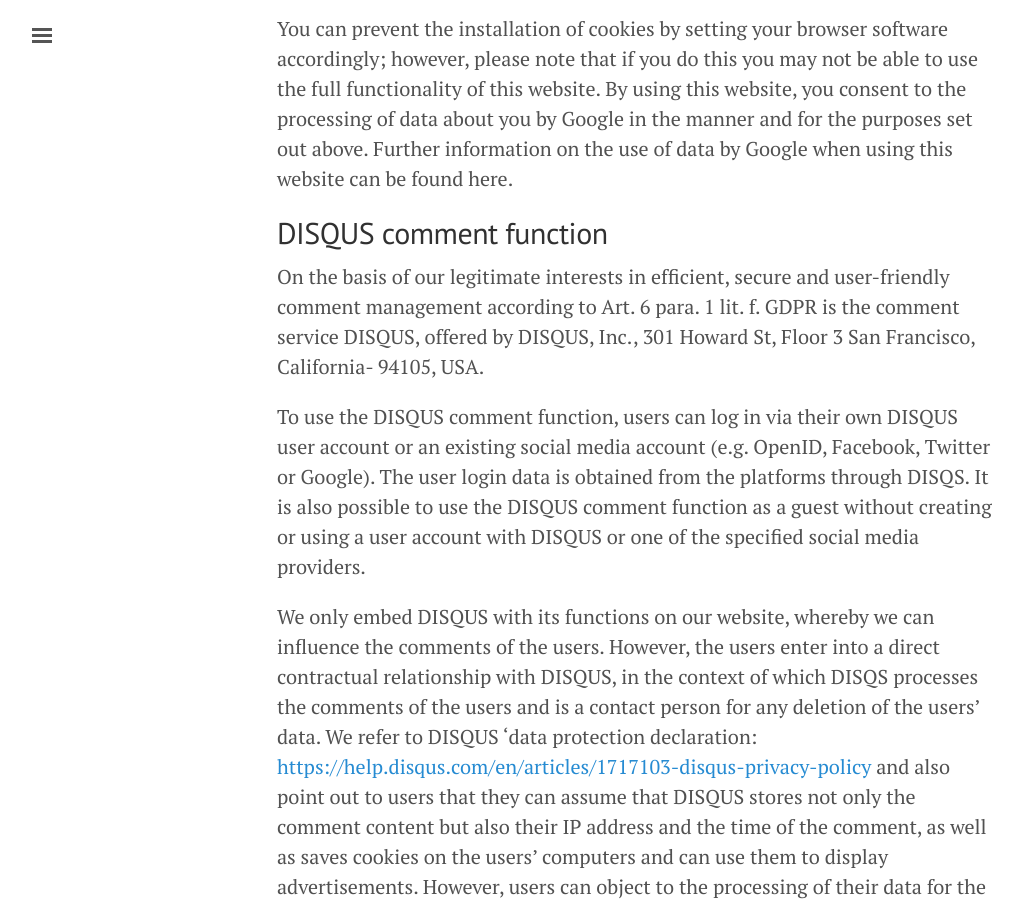
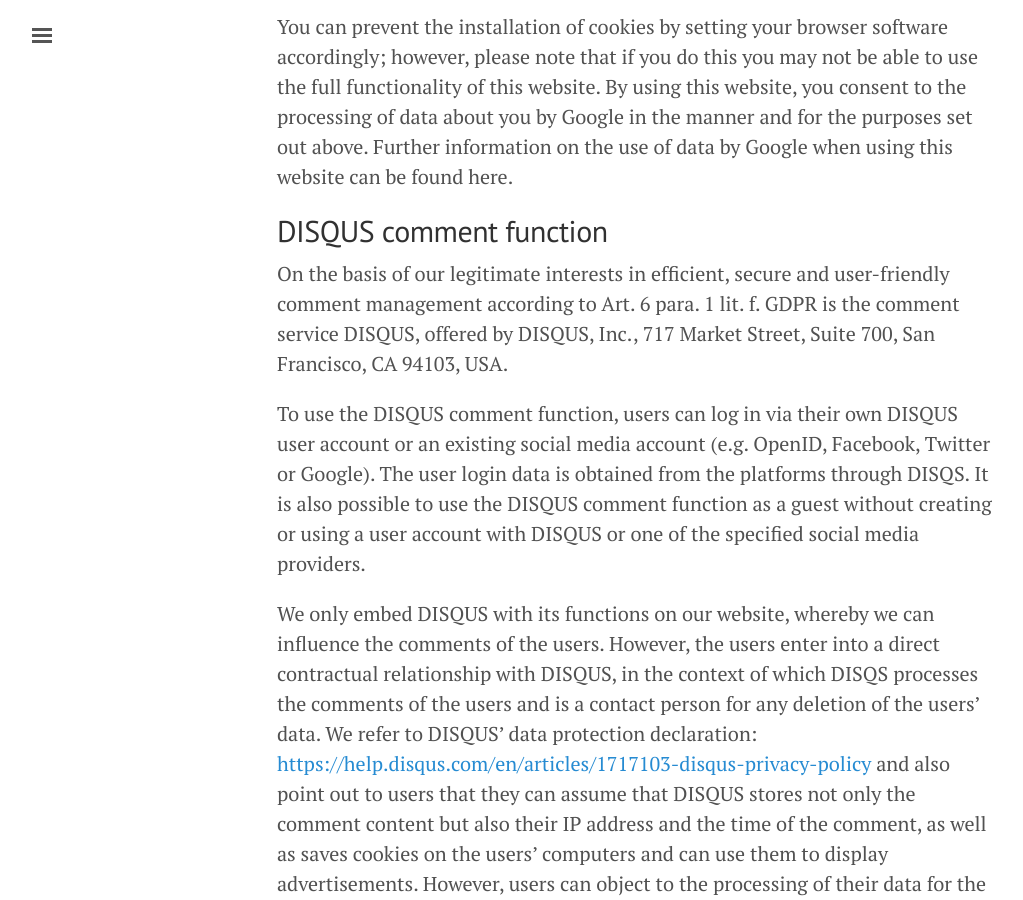
Before and after one commit to capac/personal-homepage, a Jekyll site: the page built from privacy-policy.md, in a window 1280 px wide and 900 px high, scrolled down 2308 px. Shown: the whole window, without its empty margins (3-1026 px from the left). Built offline with Jekyll 4.4.1, drawn with Linux system fonts in a browser that asks for light colours; comment, search, counter and statistics services are not loaded; some of the changed text lies outside the part shown.

Commit message:
Small change for Disqus

```diff
--- a/privacy-policy.md
+++ b/privacy-policy.md
@@ -9,7 +9,7 @@
 
 Personal data that you transmit electronically on this website, such as name, e-mail address, address or other personal information, will only be used by us for the specified purpose, kept securely and not passed on to third parties. The provider automatically collects and stores information on the web server such as the browser, operating system, referring page, IP address, time of access, etc. This data can not be assigned to any specific person without checking other data sources and we will not further evaluate this data unless it is illegal Use of our website exists.
 
-##Form data and comments
+## Form data and comments
 
 If website visitors leave comments or form entries, the data entered and their IP addresses are saved. This is done for security, if someone writes illegal content (insults, extreme left or right propaganda, hate postings, etc.). In this case we are interested in the identity of the author.
 
@@ -28,11 +28,11 @@
 
 ## DISQUS comment function
 
-On the basis of our legitimate interests in efficient, secure and user-friendly comment management according to Art. 6 para. 1 lit. f. GDPR is the comment service DISQUS, offered by DISQUS, Inc., 301 Howard St, Floor 3 San Francisco, California- 94105, USA.
+On the basis of our legitimate interests in efficient, secure and user-friendly comment management according to Art. 6 para. 1 lit. f. GDPR is the comment service DISQUS, offered by DISQUS, Inc., 717 Market Street, Suite 700, San Francisco, CA 94103, USA.
 
 To use the DISQUS comment function, users can log in via their own DISQUS user account or an existing social media account (e.g. OpenID, Facebook, Twitter or Google). The user login data is obtained from the platforms through DISQS. It is also possible to use the DISQUS comment function as a guest without creating or using a user account with DISQUS or one of the specified social media providers.
 
-We only embed DISQUS with its functions on our website, whereby we can influence the comments of the users. However, the users enter into a direct contractual relationship with DISQUS, in the context of which DISQS processes the comments of the users and is a contact person for any deletion of the users' data. We refer to DISQUS 'data protection declaration: [https://help.disqus.com/en/articles/1717103-disqus-privacy-policy](https://help.disqus.com/en/articles/1717103-disqus-privacy-policy) and also point out to users that they can assume that DISQUS stores not only the comment content but also their IP address and the time of the comment, as well as saves cookies on the users' computers and can use them to display advertisements. However, users can object to the processing of their data for the purpose of displaying advertisements: [https://disqus.com/data-sharing-settings](https://disqus.com/data-sharing-settings).
+We only embed DISQUS with its functions on our website, whereby we can influence the comments of the users. However, the users enter into a direct contractual relationship with DISQUS, in the context of which DISQS processes the comments of the users and is a contact person for any deletion of the users' data. We refer to DISQUS' data protection declaration: [https://help.disqus.com/en/articles/1717103-disqus-privacy-policy](https://help.disqus.com/en/articles/1717103-disqus-privacy-policy) and also point out to users that they can assume that DISQUS stores not only the comment content but also their IP address and the time of the comment, as well as saves cookies on the users' computers and can use them to display advertisements. However, users can object to the processing of their data for the purpose of displaying advertisements: [https://disqus.com/data-sharing-settings](https://disqus.com/data-sharing-settings).
 
 ## Right of information
 
```
